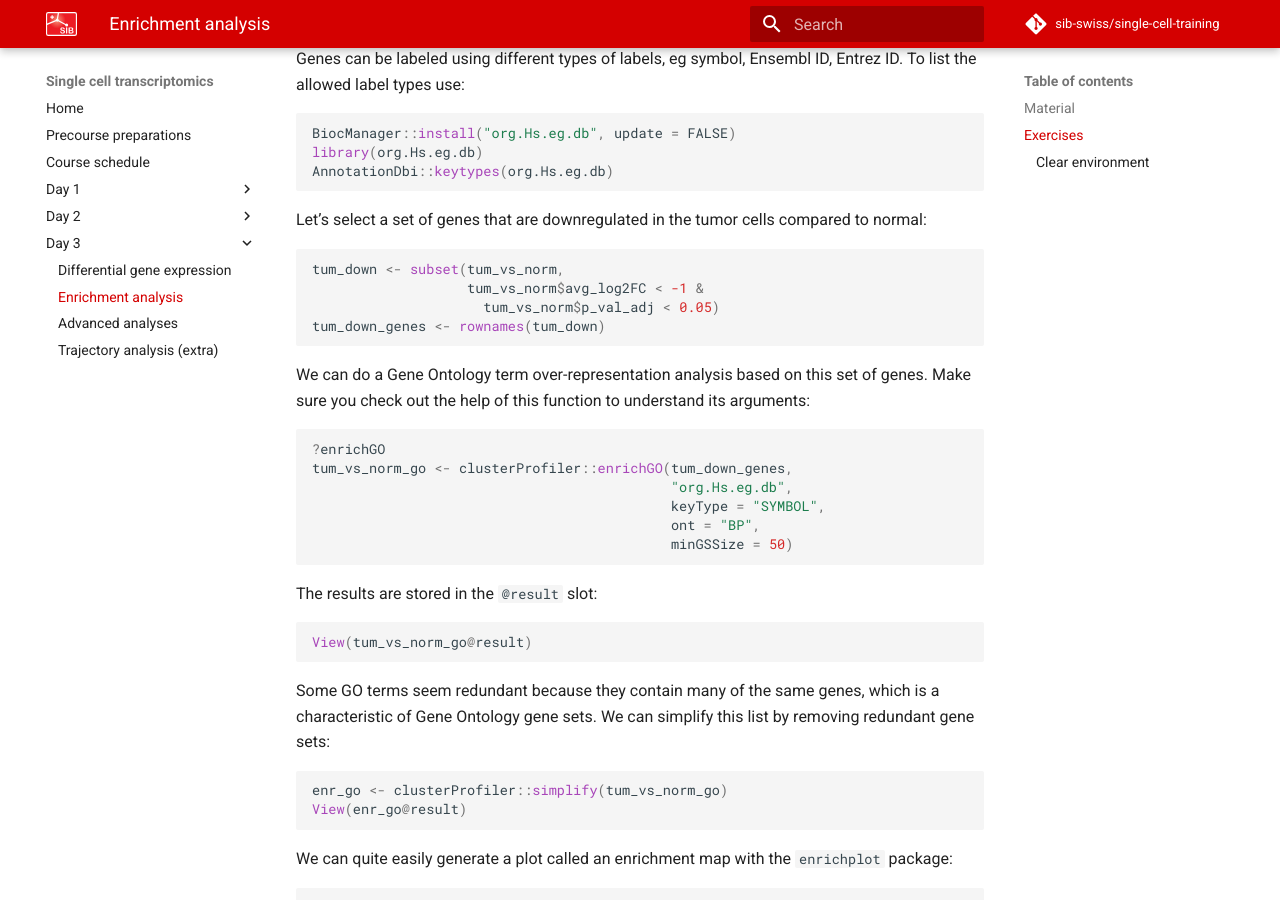
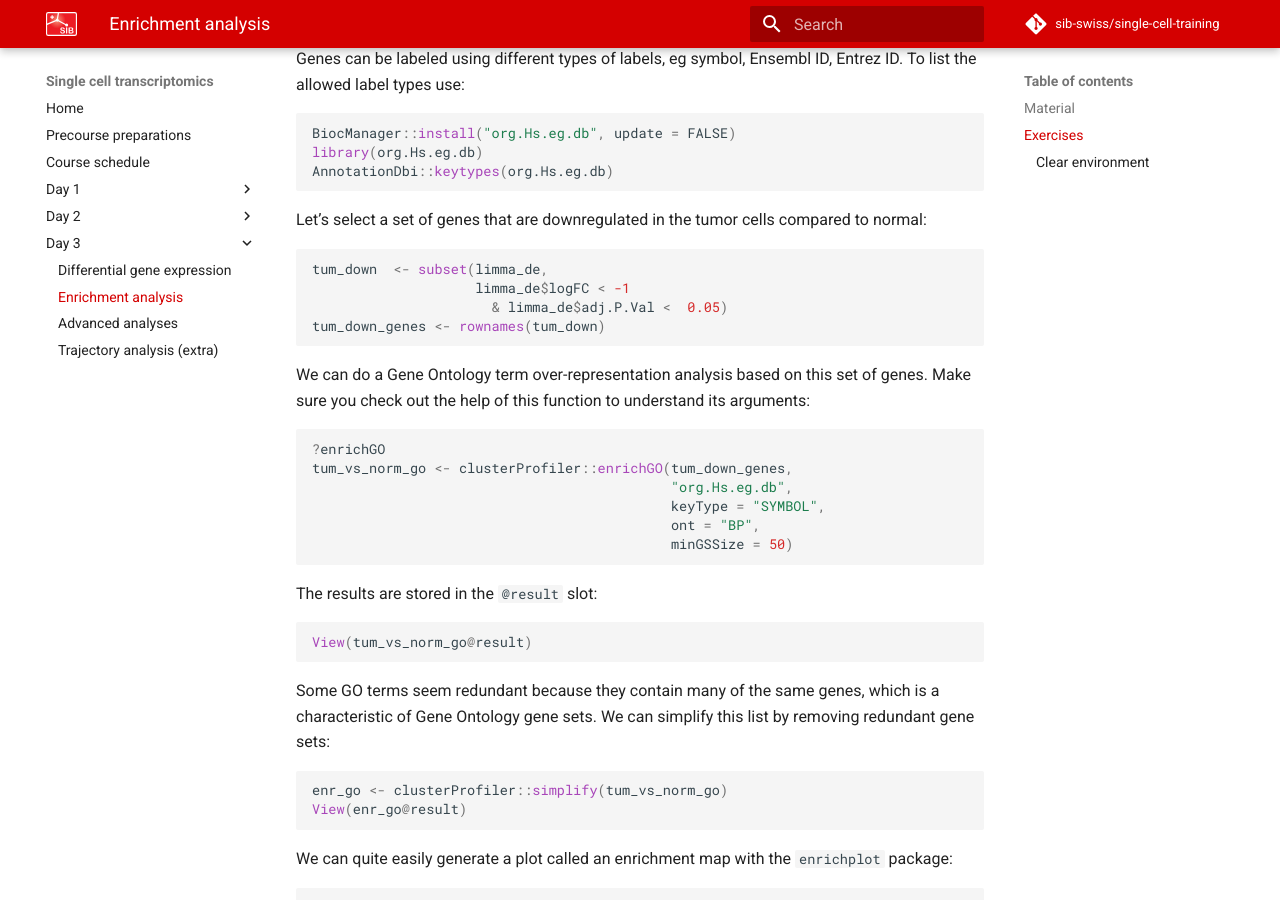
Before and after one commit to sib-swiss/single-cell-training, an MkDocs documentation site: the page built from docs/day3/enrichment_analysis.md, in a window 1280 px wide and 900 px high, scrolled down 856 px. Built offline with MkDocs 1.6.1 and Material for MkDocs 9.7.7, drawn with Linux system fonts in a browser that asks for light colours; comment, search, counter and statistics services are not loaded; the version menu is left out.

Commit message:
fixes #24

````diff
--- a/docs/day3/enrichment_analysis.md
+++ b/docs/day3/enrichment_analysis.md
@@ -42,9 +42,9 @@ AnnotationDbi::keytypes(org.Hs.eg.db)
 Let's select a set of genes that are downregulated in the tumor cells compared to normal:
 
 ```R
-tum_down <- subset(tum_vs_norm,
-                   tum_vs_norm$avg_log2FC < -1 &
-                     tum_vs_norm$p_val_adj < 0.05)
+tum_down  <- subset(limma_de,
+                    limma_de$logFC < -1
+                      & limma_de$adj.P.Val <  0.05)
 tum_down_genes <- rownames(tum_down)
 ```
 
````
